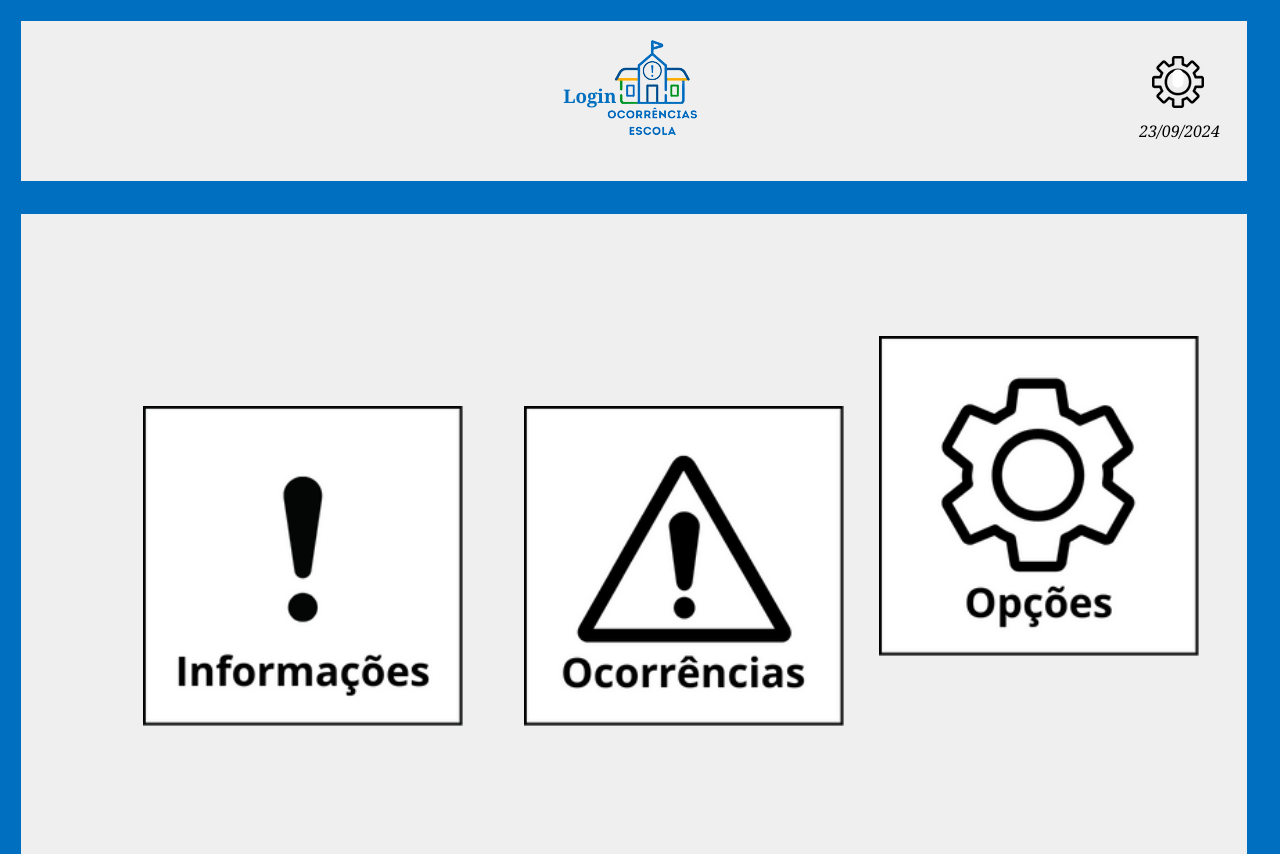
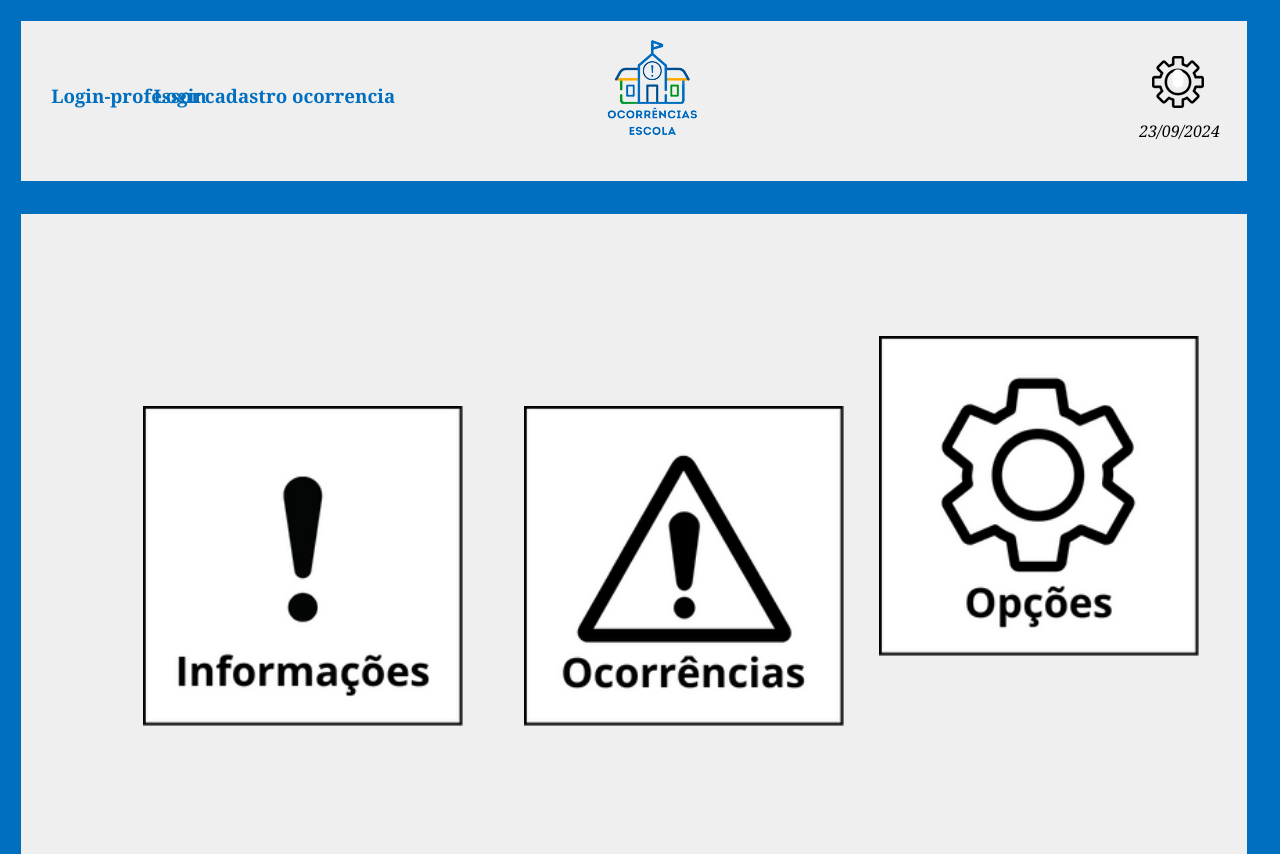
Before and after one commit to Dutrasilvathiago/sistema-ocorr-ncia, a plain HTML site: page principal.html in a window 1280 px wide. Shown: the top 854 px of the page. Drawn offline with Linux system fonts and the light colour scheme.

Commit message:
Add files via upload

```diff
--- a/principal.html
+++ b/principal.html
@@ -10,9 +10,11 @@
 <body>
     <header>
         <img src="foto_perfil.png" alt="">
-        <a href="cadastro.html"><h3 class="login_btn">Login</h3></a>
+        <a href="cadastro.html"><h3 class="login_btn">Login</h3></a><br><br>
+        <a href="cadastro-ocorrencia.html"><h3 class="login_ocor">cadastro ocorrencia</h3></a><br>
+        <a href="cadastro_prof.html"><h3 class="login_prof">Login-professor</h3></a><br>
         <img src="imagens/logo.png" alt="" class="logo">
-       <a href="confing;html"><img src="imagens/confg.png"class="btn_config"></a>
+       <a href="confing.html"><img src="imagens/confg.png"class="btn_config"></a>
         <time datetime="AAAA-MM-DDTHH:MM:SS" class="time">23/09/2024</time>
 
 
--- a/style_principal.css
+++ b/style_principal.css
@@ -15,9 +15,22 @@
 .login_btn{
     position: absolute;
     top: 8%;
-    left: 44%;
+    left: 12%;
     color: #006FBF;
 
+}
+.login_prof{
+    position: absolute;
+    top: 8%;
+    left: 4%;
+    color: #006FBF;
+
+}
+.login_ocor{
+    position: absolute;
+    top: 8%;
+    left: 16%;
+    color: #006FBF;
 
 }
 .cadastrar{
```
